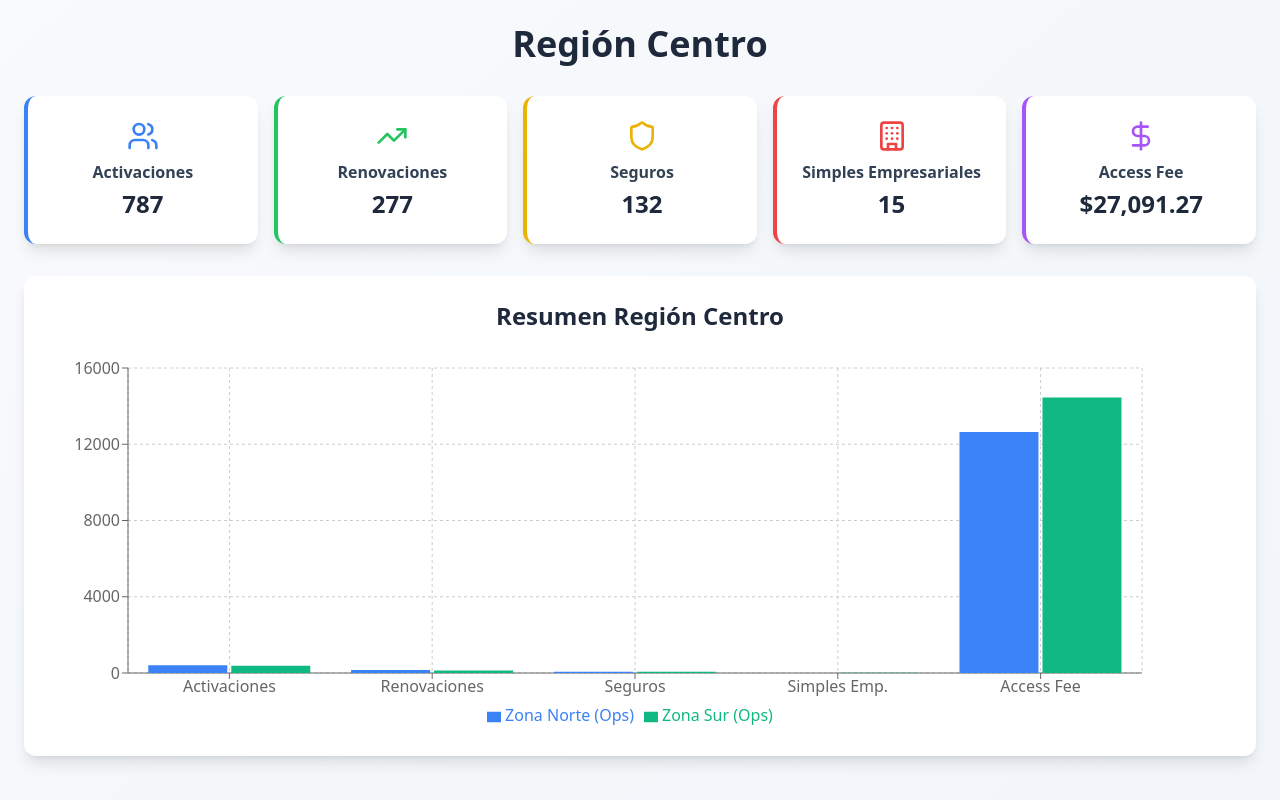
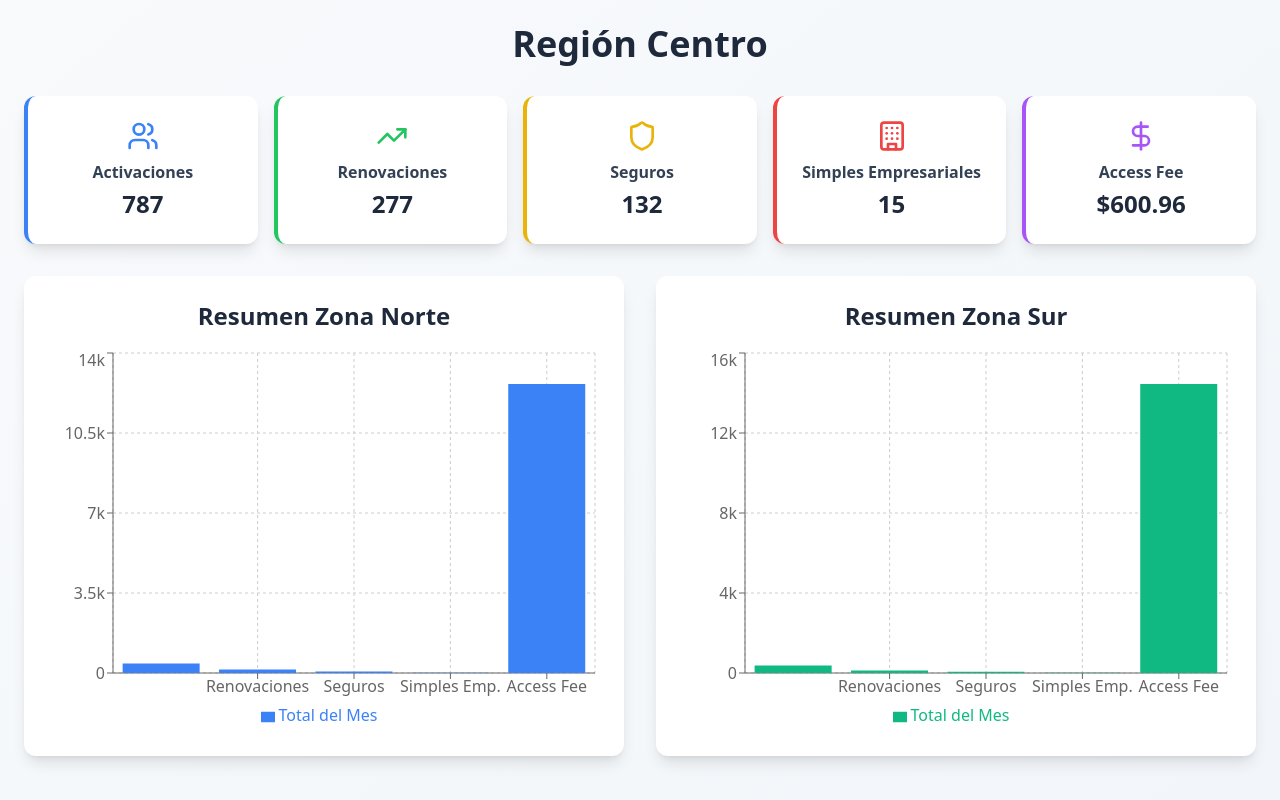
Before and after one commit to jcseth/dashboard-final, a React (Vite) app: page / in a window 1280 px wide. Shown: the top 800 px of the page. Built offline with nearby package versions, Linux system fonts and the light colour scheme.

Commit message:
Update App.jsx

```diff
--- a/src/App.jsx
+++ b/src/App.jsx
@@ -25,7 +25,6 @@ const Dashboard = () => {
   const [showSurDetails, setShowSurDetails] = useState(false);
   const [showComparisons, setShowComparisons] = useState(false);
 
-  // --- ESTRUCTURA DE DATOS CON TERMINOLOGÍA ACTUALIZADA ---
   const dashboardData = [
     { tienda: "CHEDRAUI EDUARDO MOLINA", zona: "Norte",
       semana1: { activaciones: 12, renovaciones: 8, seguros: 5, simples: 0, accessFee: 676.50 },
@@ -104,7 +103,6 @@ const Dashboard = () => {
     },
   ];
 
-  // --- CÁLCULO PARA LAS TARJETAS DE RESUMEN ---
   const totales = useMemo(() => {
     const sumReducer = (category) => dashboardData.reduce((sum, item) =>
       sum + item.semana1[category] + item.semana2[category] + item.semana3[category], 0);
@@ -114,12 +112,12 @@ const Dashboard = () => {
       totalRenovaciones: sumReducer('renovaciones'),
       totalSeguros: sumReducer('seguros'),
       totalSimples: sumReducer('simples'),
-      totalAccessFee: sumReducer('accessFee'),
+      totalAccessFee: 600.96, // <-- CAMBIO 2: Vuelve a ser el promedio fijo.
     };
   }, [dashboardData]);
 
-  // --- CÁLCULO PARA LA GRÁFICA PRINCIPAL AGRUPADA ---
-  const groupedChartData = useMemo(() => {
+  // --- CÁLCULO PARA LAS NUEVAS GRÁFICAS DE RESUMEN POR ZONA ---
+  const zoneSummaryData = useMemo(() => {
     const metrics = [
       { key: 'activaciones', name: 'Activaciones' },
       { key: 'renovaciones', name: 'Renovaciones' },
@@ -128,24 +126,21 @@ const Dashboard = () => {
       { key: 'accessFee', name: 'Access Fee' }
     ];
 
+    const calculateTotals = (zona) => {
       return metrics.map(metric => {
-      const norteTotal = dashboardData
-        .filter(d => d.zona === 'Norte')
+        const total = dashboardData
+          .filter(d => d.zona === zona)
           .reduce((sum, item) => sum + item.semana1[metric.key] + item.semana2[metric.key] + item.semana3[metric.key], 0);
-
-      const surTotal = dashboardData
-        .filter(d => d.zona === 'Sur')
-        .reduce((sum, item) => sum + item.semana1[metric.key] + item.semana2[metric.key] + item.semana3[metric.key], 0);
+        return { metric: metric.name, total: metric.key === 'accessFee' ? parseFloat(total.toFixed(2)) : total };
+      });
+    };
 
     return {
-        metric: metric.name,
-        'Zona Norte': norteTotal,
-        'Zona Sur': surTotal,
+      norte: calculateTotals('Norte'),
+      sur: calculateTotals('Sur'),
     };
-    });
   }, [dashboardData]);
 
-  // --- CÁLCULO PARA LAS GRÁFICAS INFERIORES ---
   const categoryComparisonData = useMemo(() => {
     const getZoneTotal = (zona, category) =>
       dashboardData.filter(item => item.zona === zona)
@@ -209,7 +204,6 @@ const Dashboard = () => {
           <h1 className="text-4xl font-bold text-slate-800 mb-2">Región Centro</h1>
         </div>
 
-        {/* --- TARJETAS DE RESUMEN RESTAURADAS --- */}
         <div className="grid grid-cols-1 sm:grid-cols-2 lg:grid-cols-5 gap-4 mb-8">
             <div className="bg-white rounded-xl shadow-lg p-6 text-center border-l-4 border-blue-500">
                 <Users className="w-8 h-8 text-blue-500 mx-auto mb-2" />
@@ -238,28 +232,42 @@ const Dashboard = () => {
             </div>
         </div>
 
-        {/* --- GRÁFICA PRINCIPAL AGRUPADA --- */}
-        <div className="bg-white rounded-xl shadow-lg p-6 mb-12">
-          <h2 className="text-2xl font-bold text-slate-800 mb-4 text-center">Resumen Región Centro</h2>
+        {/* --- CAMBIO 1: NUEVAS GRÁFICAS DE RESUMEN SEPARADAS POR ZONA --- */}
+        <div className="grid grid-cols-1 lg:grid-cols-2 gap-8 mb-12">
+          {/* Gráfica Zona Norte */}
+          <div className="bg-white rounded-xl shadow-lg p-6">
+            <h2 className="text-2xl font-bold text-slate-800 mb-4 text-center">Resumen Zona Norte</h2>
             <div className="h-96">
               <ResponsiveContainer width="100%" height="100%">
-              <BarChart data={groupedChartData} margin={{ top: 20, right: 30, left: 20, bottom: 5 }}>
+                <BarChart data={zoneSummaryData.norte} layout="horizontal">
                   <CartesianGrid strokeDasharray="3 3" />
                   <XAxis dataKey="metric" />
-                <YAxis yAxisId="left" orientation="left" />
-                <YAxis yAxisId="right" orientation="right" tickFormatter={(value) => formatCurrency(value)} />
-                <Tooltip formatter={(value, name) => [typeof value === 'number' ? value.toLocaleString() : value, name]} />
+                  <YAxis tickFormatter={(value) => (value > 1000 ? `${value / 1000}k` : value)} />
+                  <Tooltip formatter={(value, name) => [typeof value === 'number' ? value.toLocaleString('es-MX', {maximumFractionDigits: 2}) : value, name]}/>
                   <Legend />
-                <Bar yAxisId="left" dataKey="Zona Norte" fill="#3B82F6" name="Zona Norte (Ops)" />
-                <Bar yAxisId="left" dataKey="Zona Sur" fill="#10B981" name="Zona Sur (Ops)" />
-                {/* Nota: Access Fee usa el eje derecho, pero para mantener la agrupación, se dibuja aquí.
-                    El tooltip y los ejes ayudan a diferenciar. Se puede mejorar si se necesita. */}
+                  <Bar dataKey="total" name="Total del Mes" fill="#3B82F6" />
                 </BarChart>
               </ResponsiveContainer>
             </div>
           </div>
+          {/* Gráfica Zona Sur */}
+          <div className="bg-white rounded-xl shadow-lg p-6">
+            <h2 className="text-2xl font-bold text-slate-800 mb-4 text-center">Resumen Zona Sur</h2>
+            <div className="h-96">
+              <ResponsiveContainer width="100%" height="100%">
+                <BarChart data={zoneSummaryData.sur} layout="horizontal">
+                  <CartesianGrid strokeDasharray="3 3" />
+                  <XAxis dataKey="metric" />
+                  <YAxis tickFormatter={(value) => (value > 1000 ? `${value / 1000}k` : value)} />
+                  <Tooltip formatter={(value, name) => [typeof value === 'number' ? value.toLocaleString('es-MX', {maximumFractionDigits: 2}) : value, name]}/>
+                  <Legend />
+                  <Bar dataKey="total" name="Total del Mes" fill="#10B981" />
+                </BarChart>
+              </ResponsiveContainer>
+            </div>
+          </div>
+        </div>
 
-        {/* --- SECCIONES DE DETALLES POR TIENDA --- */}
         <div className="grid grid-cols-1 lg:grid-cols-2 gap-8 mb-12">
             <div className="bg-white rounded-xl shadow-lg p-6">
                 <button onClick={() => setShowNorteDetails(!showNorteDetails)} className="w-full flex items-center justify-between p-4 bg-blue-50 hover:bg-blue-100 rounded-lg transition-colors">
@@ -301,7 +309,6 @@ const Dashboard = () => {
             </div>
         </div>
 
-        {/* --- SECCIÓN RETRÁCTIL DE COMPARATIVAS DETALLADAS --- */}
         <div className="mb-8">
             <button
                 onClick={() => setShowComparisons(!showComparisons)}
@@ -323,7 +330,6 @@ const Dashboard = () => {
                 </div>
             )}
         </div>
-
       </div>
     </div>
   );
```
Lines whose indentation alone changed are shown as unchanged.
